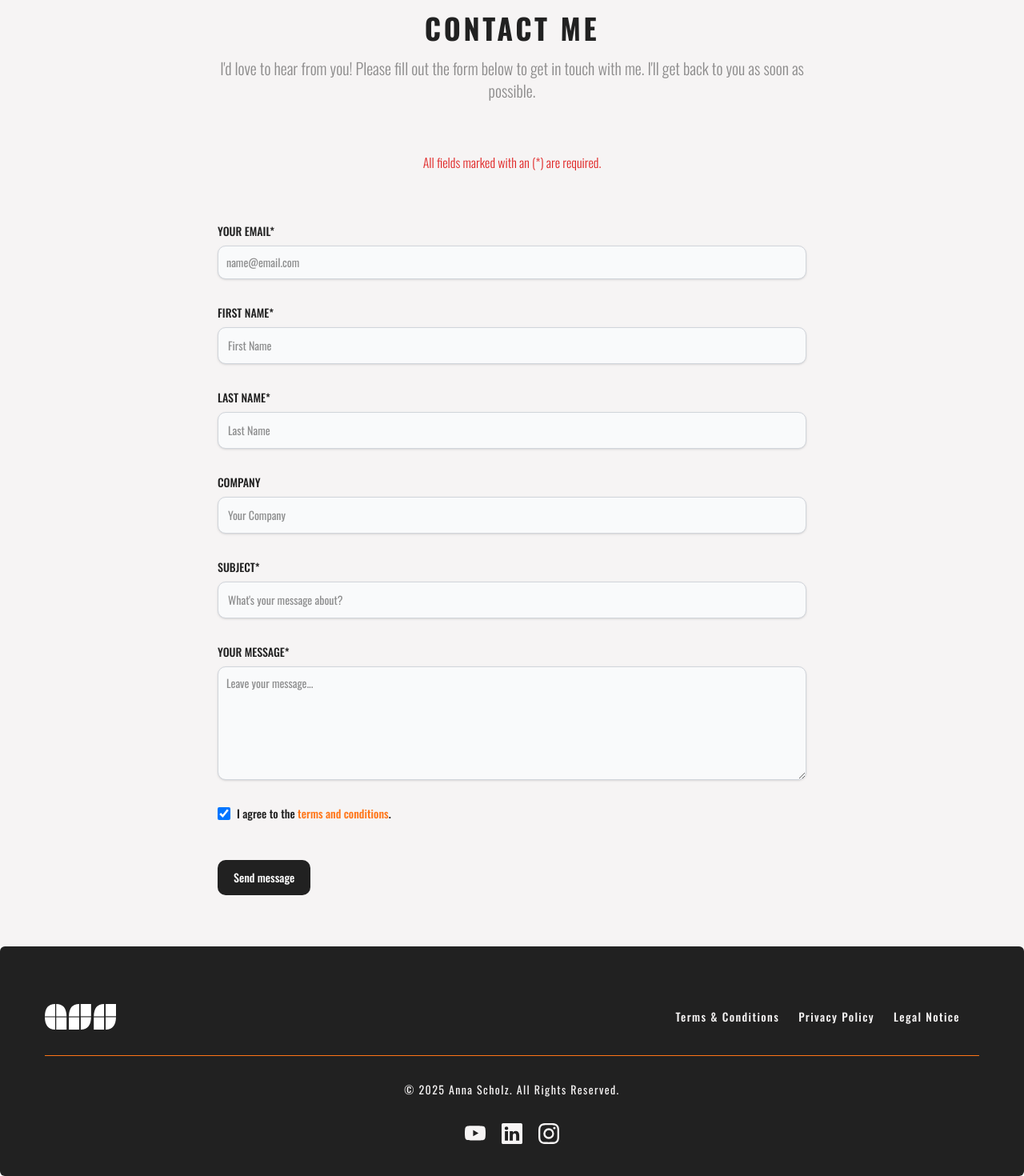
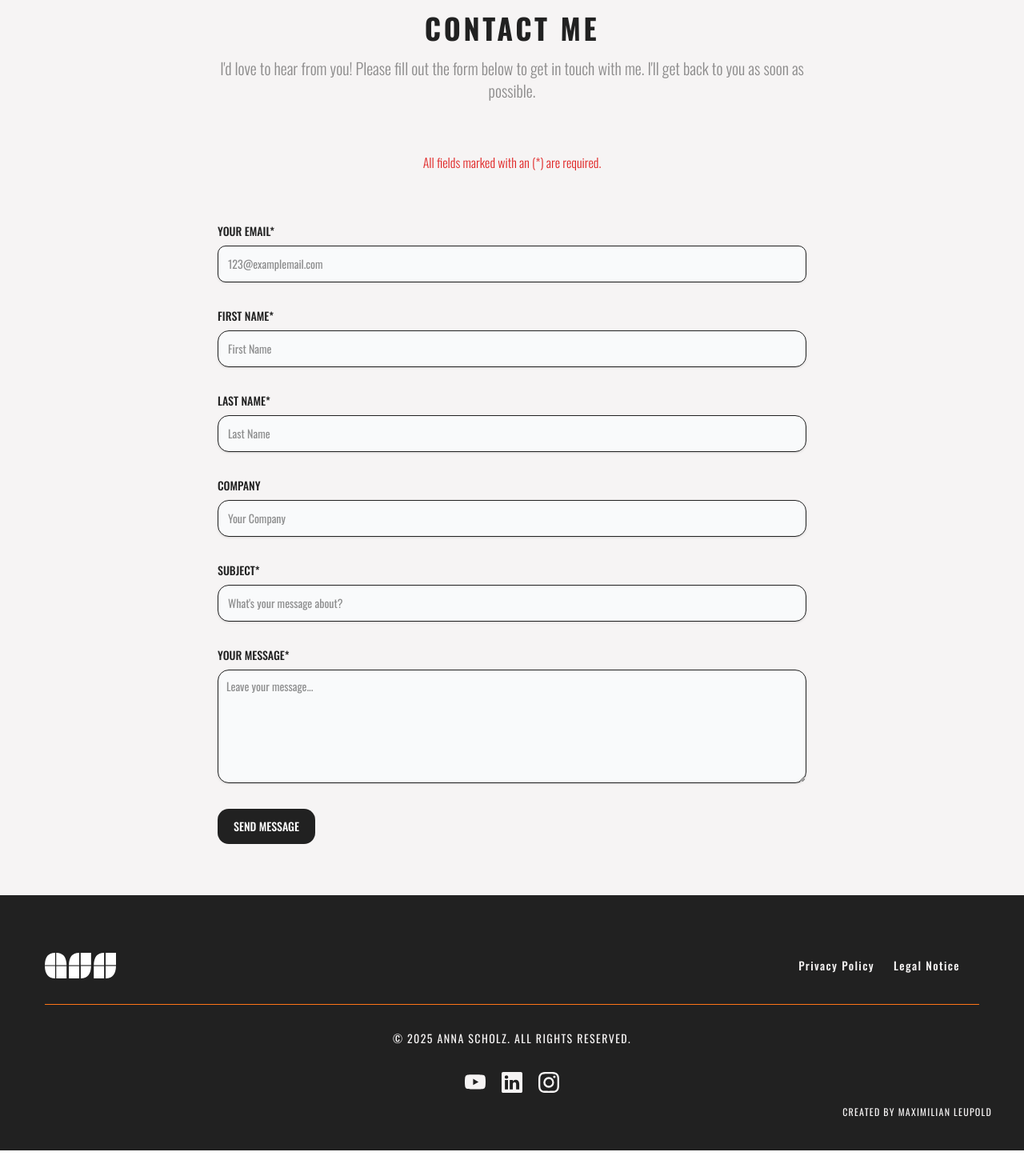
Before and after one commit to Smileatmaxi/annascholzsolutions, a Next.js app: page /contact in a window 1280 px wide. Shown: the part 113-1583 px from the top of the page at 80% size. After the commit the page ends 1551 px from the top, so only its background shows below. Built offline with nearby package versions, Linux system fonts and the light colour scheme.

Commit message:
Replace and remove `TermsAndConditions` component, update `globals.css` background images, add reusable `Input` component, refine `Footer` layout and text, enhance `Contact` form with improvements, set up email templates, and implement email API endpoint.

```diff
--- a/components/Footer.tsx
+++ b/components/Footer.tsx
@@ -3,16 +3,13 @@ import React from "react";
 
 const Footer = () => {
     return (
-        <footer className="footer footer-center bg-deepgray text-base-content rounded-sm p-10 flex flex-col">
-            <div className="mx-auto w-full max-w-screen-xl p-4 py-6 lg:py-8">
+        <footer className="footer footer-center bg-deepgray text-base-content p-10">
+            <div className="mx-auto w-full max-w-screen p-4 py-6 lg:py-8">
                 <div className="md:flex md:justify-between">
                     <a href="/" className="flex items-center mb-4 sm:mb-0 space-x-3 rtl:space-x-reverse">
                         <img src="/icons/AnnaScholzLogoWhite.svg" className="h-8" alt="AnnaScholzSolutions Logo"/>
                     </a>
                     <ul className="flex flex-wrap items-center mb-6 text-sm font-medium text-eggwhite sm:mb-0">
-                        <li>
-                            <a href="/terms-and-conditions" className="hover:text-deeporange tracking-widest me-4 md:me-6">Terms & Conditions</a>
-                        </li>
                         <li>
                             <a href="/privacy-policy" className="hover:text-deeporange tracking-widest me-4 md:me-6">Privacy Policy</a>
                         </li>
@@ -23,7 +20,7 @@ const Footer = () => {
                 </div>
                 <hr className="my-6 border-deeporange sm:mx-auto lg:my-8"/>
                 <span className="block text-sm text-eggwhite sm:text-center tracking-widest">© 2025 <a
-                    href="https://github.com/Smileatmaxi" className="tracking-widest hover:text-deeporange">Anna Scholz</a>. All Rights Reserved.</span>
+                    href="/" className="tracking-widest hover:text-deeporange">ANNA SCHOLZ</a>. ALL RIGHTS RESERVED.</span>
             </div>
             <div className="flex mt-4 sm:justify-center sm:mt-0">
                 <a href="https://www.youtube.com/@donnaderbus" className="text-eggwhite hover:text-deeporange">
@@ -53,6 +50,10 @@ const Footer = () => {
                     <span className="sr-only">Instagram Account</span>
                 </a>
             </div>
+            <div className="text-xs tracking-widest text-eggwhite mt-4 text-right">
+<span className="block text-eggwhite">CREATED BY <a
+    href="https://github.com/Smileatmaxi" className="hover:text-deeporange">MAXIMILIAN LEUPOLD</a></span>
+            </div>
         </footer>
     );
 };
--- /dev/null
+++ b/src/app/api/send/send.ts
@@ -0,0 +1,52 @@
+import {Resend} from 'resend';
+import {NextRequest, NextResponse} from "next/server";
+import {EmailTemplateUser} from "@/components/email-template-user";
+import {EmailTemplateAdmin} from "@/components/email-template-admin";
+
+const resend = new Resend(process.env.RESEND_API_KEY);
+
+export async function POST(request: NextRequest) {
+    try {
+        // Await the email template rendering
+        const body = await request.json();
+        console.log("body", body);
+        const {firstName, lastName, email, subject, message} = body;
+
+        //validate the inputs
+        if (!firstName || !lastName || !email || !subject || !message) {
+            return NextResponse.json({message: "Please check your Inputs!"}, {status: 400});
+        }
+
+        const ticketNumber = Date.now().toString(36).toUpperCase();
+
+        //defining user and admin Template
+        const userTemplate = await EmailTemplateUser({firstName, ticketNumber});
+        const adminTemplate = await EmailTemplateAdmin({firstName, lastName, email, subject, message, ticketNumber});
+
+        //receiving UserData email gets send to Users Inbox
+        const userEmailData = await resend.emails.send({
+            from: 'contact@illuminatedinteractive.com',
+            to: email,
+            subject: 'We have received your request!',
+            react: userTemplate,
+        });
+
+        //receiving AdminData email gets send to Admin Inbox
+        const adminEmailData = await resend.emails.send({
+            from: 'contact@illuminatedinteractive.com',
+            to: 'contact@illuminatedinteractive.com',
+            subject: 'New Inquiry received!',
+            react: adminTemplate,
+            replyTo: email,
+        });
+
+        /** TODO Fix response error */
+        if (NextResponse.json(adminEmailData.data)) {
+            return NextResponse.json({message: 'Emails successfully sent!'}, {status: 200});
+        }
+        return NextResponse.json(userEmailData);
+    } catch (error) {
+        console.log(error);
+        return NextResponse.json(({message: "Failed to send Email!", error}), {status: 500});
+    }
+}
--- a/src/app/contact/page.tsx
+++ b/src/app/contact/page.tsx
@@ -1,4 +1,7 @@
-import React from "react";
+'use client'
+
+import React, {useState} from "react";
+import Input from "@/components/input";
 
 const Contact = () => {
     return (
@@ -12,64 +15,53 @@ const Contact = () => {
                 <p className="mb-8 lg:mb-16 font-light text-center text-red-600 sm:text-l">
                     All fields marked with an (*) are required.
                 </p>
-                <form action="#" className="space-y-8">
+                <form action="#" className="space-y-8" method="POST">
                     <div>
                         <label htmlFor="email"
                                className="block mb-2 text-sm font-medium text-deepgray">YOUR EMAIL*</label>
-                        <input type="email" id="email"
-                               className="shadow-sm bg-gray-50 border border-gray-300 text-deepgray text-sm rounded-lg focus:ring-primary-500 focus:border-primary-500 block w-full p-2.5"
-                               placeholder="name@email.com" required/>
+                        <input type="text" id="subject"
+                               className="block p-3 w-full text-sm text-deepgray bg-gray-50 rounded-lg border border-deepgray shadow-sm focus:ring-deeporange focus:border-deeporange"
+                               placeholder="123@examplemail.com" required/>
                     </div>
+
                     <div>
                         <label htmlFor="firstName"
                                className="block mb-2 text-sm font-medium text-deepgray">FIRST NAME*</label>
                         <input type="text" id="subject"
-                               className="block p-3 w-full text-sm text-deepgray bg-gray-50 rounded-lg border border-gray-300 shadow-sm focus:ring-primary-500 focus:border-primary-500"
+                               className="block p-3 w-full text-sm text-deepgray bg-gray-50 rounded-xl border border-deepgray shadow-sm focus:ring-deeporange focus:border-deeporange"
                                placeholder="First Name" required/>
                     </div>
                     <div>
                         <label htmlFor="lastName"
                                className="block mb-2 text-sm font-medium text-deepgray">LAST NAME*</label>
                         <input type="text" id="subject"
-                               className="block p-3 w-full text-sm text-deepgray bg-gray-50 rounded-lg border border-gray-300 shadow-sm focus:ring-primary-500 focus:border-primary-500"
+                               className="block p-3 w-full text-sm text-deepgray bg-gray-50 rounded-xl border border-deepgray shadow-sm focus:ring-deeporange focus:border-deeporange"
                                placeholder="Last Name" required/>
                     </div>
                     <div>
                         <label htmlFor="lastName"
                                className="block mb-2 text-sm font-medium text-deepgray">COMPANY</label>
                         <input type="text" id="subject"
-                               className="block p-3 w-full text-sm text-deepgray bg-gray-50 rounded-lg border border-gray-300 shadow-sm focus:ring-primary-500 focus:border-primary-500"
+                               className="block p-3 w-full text-sm text-deepgray bg-gray-50 rounded-xl border border-deepgray shadow-sm focus:ring-deeporange focus:border-deeporange"
                                placeholder="Your Company"/>
                     </div>
                     <div>
                         <label htmlFor="subject"
                                className="block mb-2 text-sm font-medium text-deepgray">SUBJECT*</label>
                         <input type="text" id="subject"
-                               className="block p-3 w-full text-sm text-deepgray bg-gray-50 rounded-lg border border-gray-300 shadow-sm focus:ring-primary-500 focus:border-primary-500"
+                               className="block p-3 w-full text-sm text-deepgray bg-gray-50 rounded-xl border border-deepgray shadow-sm focus:ring-deeporange focus:border-deeporange"
                                placeholder="What's your message about?" required/>
                     </div>
                     <div className="sm:col-span-2">
                         <label htmlFor="message"
                                className="block mb-2 text-sm font-medium text-deepgray">YOUR MESSAGE*</label>
                         <textarea id="message" rows={6} maxLength={500}
-                                  className="block p-2.5 w-full text-sm text-deepgray bg-gray-50 rounded-lg shadow-sm border border-gray-300 focus:ring-primary-500 focus:border-primary-500"
+                                  className="block p-2.5 w-full text-sm text-deepgray bg-gray-50 rounded-xl shadow-sm border border-deepgray focus:ring-deeporange focus:border-deeporange"
                                   placeholder="Leave your message..."></textarea>
                     </div>
-                    <fieldset>
-                        <div className="flex items-center mb-4">
-                            <input checked id="checkbox-1" type="checkbox" value=""
-                                   className="w-4 h-4 text-deeporange bg-gray-100 border-gray-300 rounded-sm focus:ring-deeporange"
-                            required={true}/>
-                            <label htmlFor="checkbox-1"
-                                   className="ms-2 text-sm font-medium text-deepgray">I agree to
-                                the <a href="/terms-and-conditions" className="text-deeporange hover:underline">terms and
-                                    conditions</a>.
-                            </label>
-                        </div>
-                    </fieldset>
                     <button type="submit"
-                            className="py-3 px-5 text-sm font-medium text-center text-white rounded-lg bg-deepgray sm:w-fit hover:bg-deeporange focus:ring-4 focus:outline-none">Send
-                        message
+                            className="py-3 px-5 text-sm font-medium text-center text-white rounded-xl bg-deepgray sm:w-fit hover:bg-deeporange focus:ring-4 focus:outline-none">
+                        SEND MESSAGE
                     </button>
                 </form>
             </div>
--- a/src/app/globals.css
+++ b/src/app/globals.css
@@ -133,7 +133,7 @@
         background-image: url('/images/AnnaScholz.webp');
     }
     .bg-sectionOne {
-        background-image: url('/images/MonsteraStockPicture.webp');
+        background-image: url('/images/ImagePlaneIceland.webp');
     }
     .bg-sectionTwo {
         background-image: url('/images/pexels-ekamelev-920163.webp');
--- /dev/null
+++ b/src/components/email-template-user.tsx
@@ -0,0 +1,104 @@
+import {Body, Container, Head, Heading, Hr, Html, Img, Preview, Section, Text,} from '@react-email/components';
+import * as React from 'react';
+
+interface EmailTemplateProps {
+    firstName: string;
+    ticketNumber: string;
+}
+
+const baseUrl = process.env.VERCEL_URL
+    ? `https://${process.env.VERCEL_URL}`
+    : 'https://illuminatedinteractive.com';
+
+export const EmailTemplateUser: React.FC<Readonly<EmailTemplateProps>> = ({firstName, ticketNumber}) => (
+    <Html>
+        <Head/>
+        <Body style={main}>
+            <Preview>IlluminatedInteractive Request Received</Preview>
+            <Container style={container}>
+                <Section style={coverSection}>
+                    <Section style={imageSection}>
+                        <Img src={`${baseUrl}/ui/IlluminatedInteractive-email-header.png`}
+                             alt="AnnaScholz Logo"
+                             width="600"
+                             height="200"
+                        />
+                    </Section>
+                    <Section style={upperSection}>
+                        <Heading style={h1}>Thanks for Reaching Out!</Heading>
+                        <Text style={mainText}>
+                            Hey {firstName},<br/>
+                            Thank you for contacting our support team! We truly appreciate you taking the time to reach
+                            out. Our team is busy working to get you the help you need, and we promise we&apos;re on it!
+                            <br/>
+                        </Text>
+                        <h3>Your Ticket Number: {ticketNumber}</h3>
+                        <Text style={mainText}>
+                            Just a little note: if you happen to send us multiple support requests, it might push your
+                            ticket back in line. So, please try to keep it to one message at a time.
+                            <br/>
+                            Your patience means the world to us.
+                            <br/>
+                            <br/>
+                            Thanks,<br/>
+                            IlluminatedInteractive Team
+                        </Text>
+                    </Section>
+                    <Hr/>
+                    <Section style={lowerSection}>
+                        <Text style={cautionText}>
+                            This is an automated message. Please do not respond to this email. we will get in contact
+                            with you!
+                        </Text>
+                    </Section>
+                </Section>
+            </Container>
+        </Body>
+    </Html>
+);
+
+const main = {
+    backgroundColor: '#fff',
+    color: '#212121',
+};
+
+const container = {
+    padding: '20px',
+    margin: '0 auto',
+    backgroundColor: '#eee',
+};
+
+const h1 = {
+    color: '#333',
+    fontFamily:
+        "-apple-system, BlinkMacSystemFont, 'Segoe UI', 'Roboto', 'Oxygen', 'Ubuntu', 'Cantarell', 'Fira Sans', 'Droid Sans', 'Helvetica Neue', sans-serif",
+    fontSize: '20px',
+    fontWeight: 'bold',
+    marginBottom: '15px',
+};
+
+const text = {
+    color: '#333',
+    fontFamily:
+        "-apple-system, BlinkMacSystemFont, 'Segoe UI', 'Roboto', 'Oxygen', 'Ubuntu', 'Cantarell', 'Fira Sans', 'Droid Sans', 'Helvetica Neue', sans-serif",
+    fontSize: '14px',
+    margin: '24px 0',
+};
+
+const imageSection = {
+    backgroundColor: 'transparent',
+    display: 'flex',
+    padding: '20px 0',
+    alignItems: 'center',
+    justifyContent: 'center',
+};
+
+const coverSection = {backgroundColor: '#fff'};
+
+const upperSection = {padding: '25px 35px'};
+
+const lowerSection = {padding: '25px 35px'};
+
+const mainText = {...text, marginBottom: '14px'};
+
+const cautionText = {...text, margin: '0px'};
--- /dev/null
+++ b/src/components/input.tsx
@@ -0,0 +1,53 @@
+import React from "react";
+
+interface InputProps{
+    id: string
+    name: string
+    label: string
+    type: string
+    required: boolean
+    placeholder: string
+    value: string
+    onChange: (e: React.ChangeEvent<HTMLInputElement> | React.ChangeEvent<HTMLTextAreaElement>) => void
+    error: boolean
+    errorMessage: string | undefined
+}
+
+const Input = ({
+                   id,
+                   name,
+                   label,
+                   type,
+                   placeholder,
+                   value,
+                   required = Boolean(),
+                   onChange,
+                   error,
+                   errorMessage = '',
+                   ...props
+               }: InputProps) => {
+    return (
+        <div className="w-full mb-4">
+            <label className="block text-lg font-semibold text-gray-4" htmlFor={id}>{label}</label>
+            <div className="mt-2.5">
+                <input
+                    value={value}
+                    autoComplete="off"
+                    onChange={onChange}
+                    id={id}
+                    type={type}
+                    minLength={3}
+                    maxLength={36}
+                    name={name}
+                    required={Boolean(required)}
+                    placeholder={placeholder}
+                    {...props}
+                    className="input validator block w-full rounded-md bg-white px-3.5 py-2 text-base text-gray-900 outline-2
+                    -outline-offset-1 outline-gray-300 active:outline-2 placeholder:text-gray-400 focus:outline-2 focus:-outline-offset-2"
+                />
+                {error ? <div className="validator-hint">{errorMessage}</div>: null}
+            </div>
+        </div>
+    )
+}
+export default Input
```
Also changed, not shown: src/app/terms-and-conditions/page.tsx (deleted, +0 -9 lines), src/components/email-template-admin.tsx (added), 2 other files (tests, documents, lock files or other folders).
